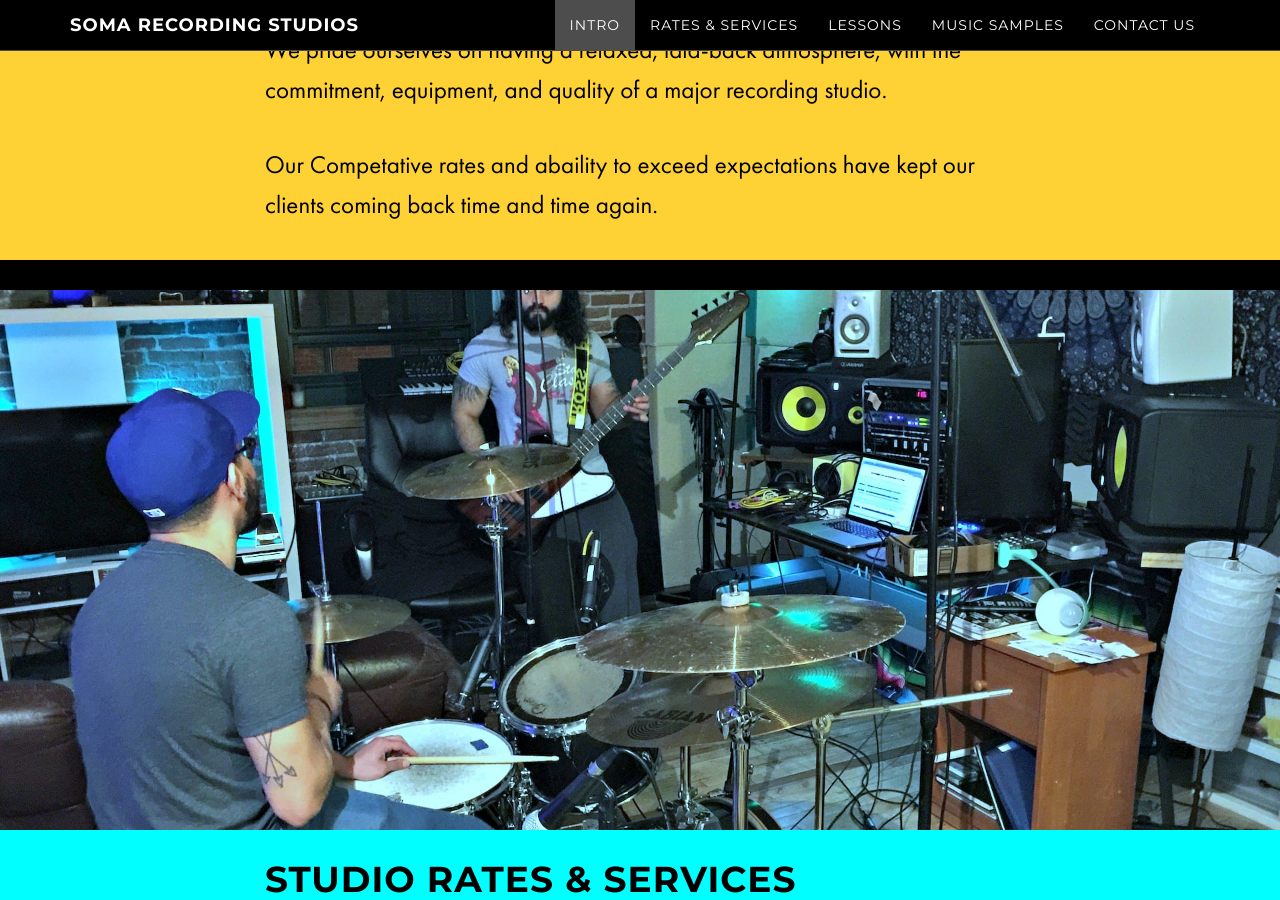
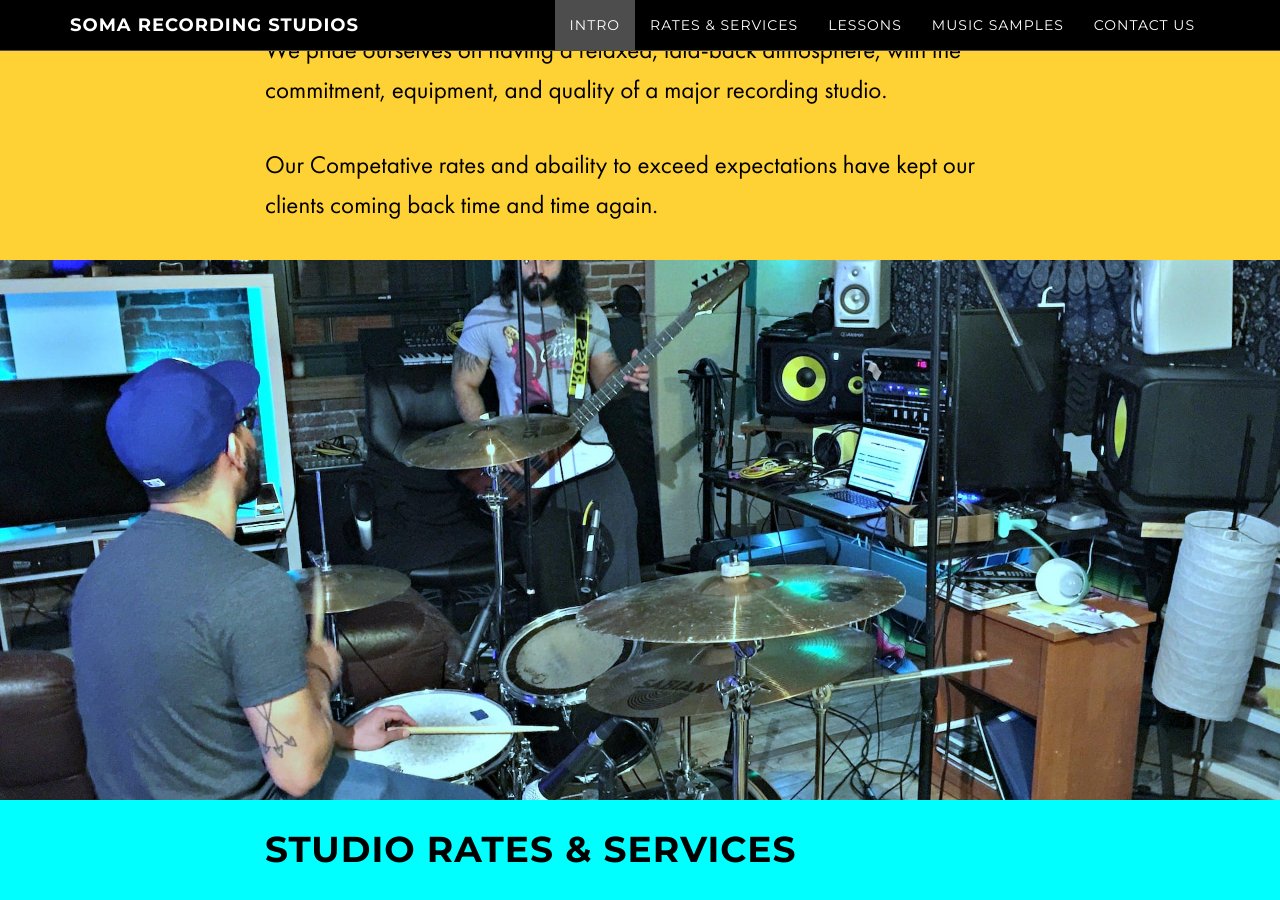
Before and after one commit to zackhanni/Soma-website-classic, a Jekyll site: the page built from index.html, in a window 1280 px wide and 900 px high, scrolled down 1225 px. Built offline with Jekyll 4.4.1, drawn with Linux system fonts in a browser that asks for light colours.

Commit message:
Remove download section styles
Also section header image margins

```diff
--- a/_sass/somaaa/_content.scss
+++ b/_sass/somaaa/_content.scss
@@ -8,7 +8,7 @@
         content: "";
         height: 540px;
         width: 100%;
-        margin: 30px 0;
+        margin: 0 0 30px;
         background-repeat: no-repeat;
         background-position: center center;
         -webkit-background-size: cover;
@@ -16,18 +16,6 @@
         -o-background-size: cover;
         background-size: cover;
     }
-}
-
-.download-section {
-    width: 100%;
-    padding: 50px 0;
-    color: #fff;
-    background: url(#{$baseurl}/img/downloads-bg.jpg) no-repeat center center scroll;
-    background-color: $primary-dark;
-    -webkit-background-size: cover;
-    -moz-background-size: cover;
-    background-size: cover;
-    -o-background-size: cover;
 }
 
 #map {
```
